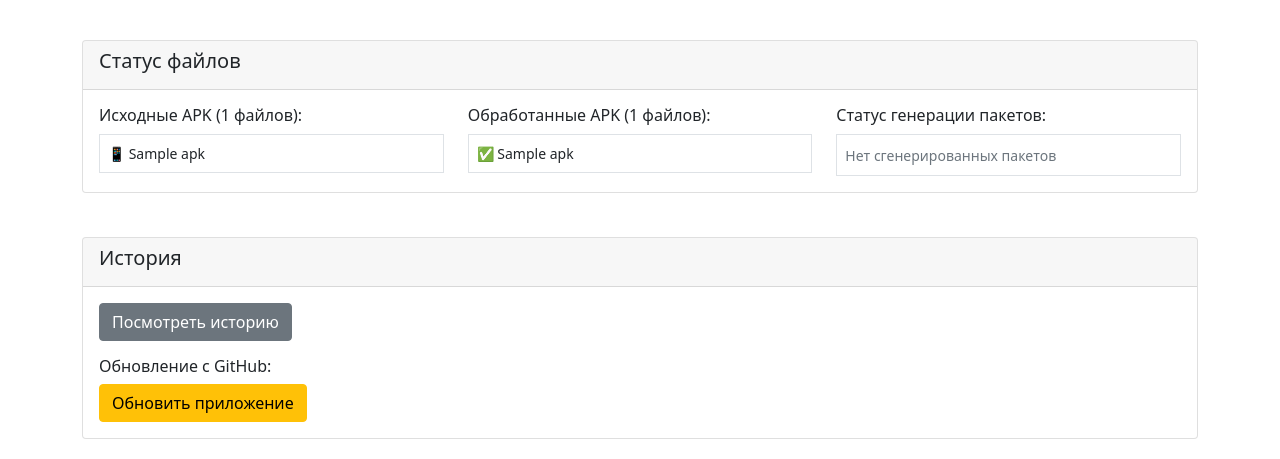
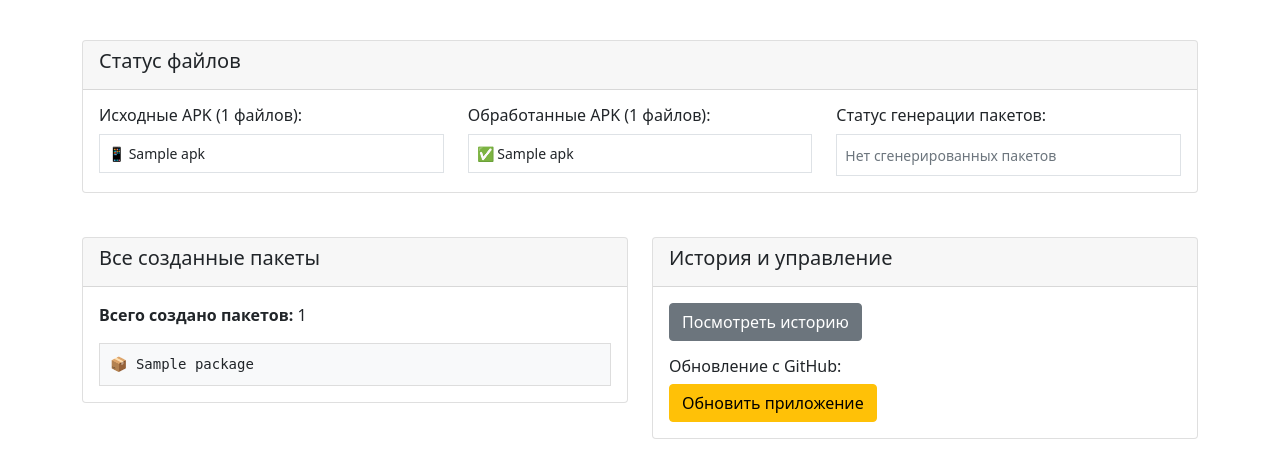
Before and after one commit to globalduckmac/pack_change2, a Flask app: template templates/index.html in a window 1280 px wide. Shown: the part 1134-1593 px from the top of the page. Run offline with Flask 3, Linux system fonts and the light colour scheme; the template is opened without the code that fills it: most values are stand-ins (such as "Sample title", 1, 10 or a date in 2020).

Commit message:
Assistant checkpoint: Fix package display and add used packages section
Assistant generated file changes:
- app.py: Fix paths to display generated packages correctly, Fix generate_packages function paths, Update save_to_history function to include package examples
- templates/index.html: Improve display of generated packages, Add section to show all used packages, Add section to view all used packages

---

User prompt:

 Успешно сгенерировано 10 пакетов!

 но их не где не написало! не в истории не на главной! они должны писаться!! чтобы я видел какие он создал а тагже должен быть раздел который выводит даные какие уже созданы пакеты

Replit-Commit-Author: Assistant
Replit-Commit-Session-Id: 3c19be4e-dfbc-4216-8dfe-f4d3d0b18ce1

```diff
--- a/app.py
+++ b/app.py
@@ -55,12 +55,13 @@ def run_shell_command():
 
 @app.route('/')
 def index():
-    project_dir = '/root/apk-package-changer'
+    # Используем относительные пути от текущей рабочей директории
+    current_dir = os.getcwd()
 
     # Получаем список APK файлов в old_package
     apk_files = []
     apk_file_sizes = {}
-    old_package_dir = os.path.join(project_dir, 'old_package')
+    old_package_dir = 'old_package'
     if os.path.exists(old_package_dir):
         apk_files = [f for f in os.listdir(old_package_dir) if f.endswith('.apk')]
         # Получаем размеры файлов
@@ -76,7 +77,7 @@ def index():
     # Получаем список готовых APK файлов в new_package
     new_apk_files = []
     new_apk_file_sizes = {}
-    new_package_dir = os.path.join(project_dir, 'new_package')
+    new_package_dir = 'new_package'
     if os.path.exists(new_package_dir):
         new_apk_files = [f for f in os.listdir(new_package_dir) if f.endswith('.apk')]
         # Получаем размеры новых файлов
@@ -90,17 +91,33 @@ def index():
                 new_apk_file_sizes[apk_file] = 0
 
     # Проверяем наличие сгенерированных пакетов
-    result_exists = os.path.exists(os.path.join(project_dir, 'package_create', 'result.txt'))
-    used_exists = os.path.exists(os.path.join(project_dir, 'package_create', 'used.txt'))
+    result_file = os.path.join('package_create', 'result.txt')
+    used_file = os.path.join('package_create', 'used.txt')
+    result_exists = os.path.exists(result_file)
+    used_exists = os.path.exists(used_file)
 
     # Читаем сгенерированные пакеты для отображения
     generated_packages = []
     if result_exists:
         try:
-            with open(os.path.join(project_dir, 'package_create', 'result.txt'), 'r') as f:
+            with open(result_file, 'r', encoding='utf-8') as f:
                 generated_packages = [line.strip() for line in f.readlines() if line.strip()]
-        except:
-            pass
+        except Exception as e:
+            print(f"Ошибка чтения result.txt: {e}")
+
+    # Читаем уже использованные пакеты
+    used_packages = []
+    if used_exists:
+        try:
+            with open(used_file, 'r', encoding='utf-8') as f:
+                used_packages = [line.strip() for line in f.readlines() if line.strip()]
+        except Exception as e:
+            print(f"Ошибка чтения used.txt: {e}")
+
+    print(f"=== ОТЛАДКА ОТОБРАЖЕНИЯ ===")
+    print(f"result_exists: {result_exists}")
+    print(f"Количество generated_packages: {len(generated_packages)}")
+    print(f"Количество used_packages: {len(used_packages)}")
 
     return render_template('index.html',
                          apk_files=apk_files,
@@ -108,6 +125,7 @@ def index():
                          result_exists=result_exists,
                          used_exists=used_exists,
                          generated_packages=generated_packages,
+                         used_packages=used_packages,
                          apk_file_sizes=apk_file_sizes,
                          new_apk_file_sizes=new_apk_file_sizes)
 
@@ -116,26 +134,15 @@ def generate_packages():
     try:
         count = int(request.form.get('count', 10))
 
-        # Запускаем скрипт генерации пакетов
-        # Используем абсолютный путь к директории проекта
-        project_dir = '/root/apk-package-changer'
-        script_path = os.path.join(project_dir, 'package_create', 'create_packeges.py')
-
-        print(f"=== ОТЛАДКА ПУТЕЙ ===")
-        print(f"Текущая рабочая директория: {os.getcwd()}")
-        print(f"Директория проекта: {project_dir}")
-        print(f"Полный путь к скрипту: {script_path}")
-        print(f"Файл скрипта существует: {os.path.exists(script_path)}")
-        print(f"Содержимое package_create/: {os.listdir(os.path.join(project_dir, 'package_create')) if os.path.exists(os.path.join(project_dir, 'package_create')) else 'Папка не существует'}")
-        print(f"Содержимое текущей директории: {os.listdir('.')}")
-
         # Проверяем существование скрипта
         script_path = os.path.join('package_create', 'create_packeges.py')
         package_create_dir = 'package_create'
 
+        print(f"=== ОТЛАДКА ГЕНЕРАЦИИ ===")
+        print(f"Текущая рабочая директория: {os.getcwd()}")
         print(f"Путь к скрипту: {script_path}")
         print(f"Файл существует: {os.path.exists(script_path)}")
-        print(f"Рабочая директория: {package_create_dir}")
+        print(f"Рабочая директория для скрипта: {package_create_dir}")
 
         if not os.path.exists(script_path):
             flash(f'Файл скрипта не найден: {script_path}', 'error')
@@ -148,14 +155,32 @@ def generate_packages():
                               capture_output=True,
                               cwd=package_create_dir)
 
+        print(f"Результат выполнения скрипта:")
+        print(f"Return code: {result.returncode}")
+        print(f"Stdout: {result.stdout}")
+        print(f"Stderr: {result.stderr}")
+
         if result.returncode == 0:
-            # Сохраняем в историю
-            save_to_history(count)
-            flash(f'Успешно сгенерировано {count} пакетов!', 'success')
+            # Проверяем, что файлы действительно созданы
+            result_file = os.path.join(package_create_dir, 'result.txt')
+            if os.path.exists(result_file):
+                # Читаем созданные пакеты для подтверждения
+                with open(result_file, 'r', encoding='utf-8') as f:
+                    created_packages = [line.strip() for line in f.readlines() if line.strip()]
+
+                print(f"Создано пакетов: {len(created_packages)}")
+                print(f"Первые 5 пакетов: {created_packages[:5]}")
+
+                # Сохраняем в историю с дополнительной информацией
+                save_to_history(count, created_packages[:5])  # Сохраняем первые 5 пакетов как пример
+                flash(f'Успешно сгенерировано {len(created_packages)} пакетов!', 'success')
+            else:
+                flash('Файл result.txt не был создан', 'error')
         else:
             flash(f'Ошибка при генерации: {result.stderr}', 'error')
     except Exception as e:
         flash(f'Ошибка: {str(e)}', 'error')
+        print(f"Исключение: {e}")
 
     return redirect(url_for('index'))
 
@@ -259,13 +284,16 @@ def delete_package_history(index):
         flash('Запись удалена из истории', 'success')
     return redirect(url_for('history'))
 
-def save_to_history(count):
+def save_to_history(count, package_examples=None):
     history_data = load_history()
-    history_data.append({
+    entry = {
         'date': datetime.now().isoformat(),
         'count': count,
         'timestamp': datetime.now().strftime("%Y-%m-%d %H:%M:%S")
-    })
+    }
+    if package_examples:
+        entry['examples'] = package_examples
+    history_data.append(entry)
     save_history(history_data)
 
 def load_history():
--- a/templates/index.html
+++ b/templates/index.html
@@ -50,12 +50,15 @@
                             ✅ Пакеты сгенерированы успешно!
                             {% if generated_packages %}
                             <div class="mt-2">
-                                <h6>Сгенерированные пакеты ({{ generated_packages|length }}):</h6>
-                                <div style="max-height: 200px; overflow-y: auto; border: 1px solid #ddd; padding: 10px; background: #f8f9fa;">
+                                <h6>Последние сгенерированные пакеты ({{ generated_packages|length }}):</h6>
+                                <div style="max-height: 200px; overflow-y: auto; border: 1px solid #ddd; padding: 10px; background: #f8f9fa; font-family: monospace;">
                                     {% for package in generated_packages %}
-                                    <small class="d-block">{{ package }}</small>
+                                    <small class="d-block">📦 {{ package }}</small>
                                     {% endfor %}
                                 </div>
+                                <small class="text-muted mt-1 d-block">
+                                    <strong>Всего создано:</strong> {{ generated_packages|length }} пакетов
+                                </small>
                             </div>
                             {% endif %}
                         </div>
@@ -213,8 +216,10 @@
                                 <h6>Статус генерации пакетов:</h6>
                                 <div class="border p-2" style="max-height: 150px; overflow-y: auto;">
                                     {% if result_exists %}
-                                        <small class="d-block text-success">✅ Пакеты сгенерированы</small>
-                                        <small class="d-block">Количество: {{ generated_packages|length }}</small>
+                                        <small class="d-block text-success">✅ Последняя генерация: {{ generated_packages|length }} пакетов</small>
+                                        {% if used_packages %}
+                                        <small class="d-block text-info">📝 Всего использовано: {{ used_packages|length }} пакетов</small>
+                                        {% endif %}
                                     {% else %}
                                         <small class="text-muted">Нет сгенерированных пакетов</small>
                                     {% endif %}
@@ -227,10 +232,29 @@
         </div>
 
         <div class="row mt-4">
-            <div class="col-12">
+            <div class="col-md-6">
                 <div class="card">
                     <div class="card-header">
-                        <h5>История</h5>
+                        <h5>Все созданные пакеты</h5>
+                    </div>
+                    <div class="card-body">
+                        {% if used_packages %}
+                        <p><strong>Всего создано пакетов:</strong> {{ used_packages|length }}</p>
+                        <div style="max-height: 300px; overflow-y: auto; border: 1px solid #ddd; padding: 10px; background: #f8f9fa; font-family: monospace;">
+                            {% for package in used_packages %}
+                            <small class="d-block">📦 {{ package }}</small>
+                            {% endfor %}
+                        </div>
+                        {% else %}
+                        <p class="text-muted">Пакеты ещё не создавались</p>
+                        {% endif %}
+                    </div>
+                </div>
+            </div>
+            <div class="col-md-6">
+                <div class="card">
+                    <div class="card-header">
+                        <h5>История и управление</h5>
                     </div>
                     <div class="card-body">
                         <a href="{{ url_for('history') }}" class="btn btn-secondary">Посмотреть историю</a>
```
